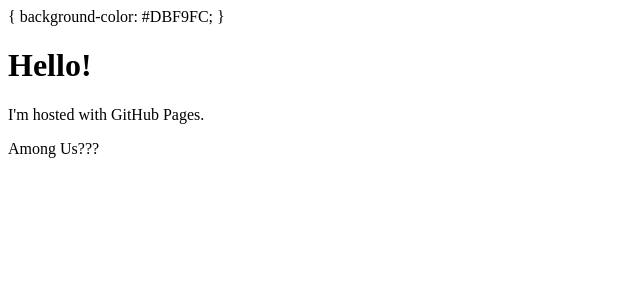
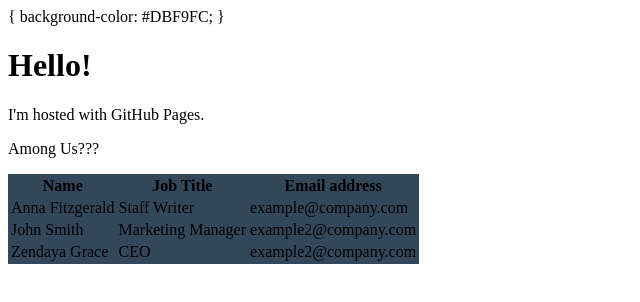
Before and after one commit to LoanDot/LoanDot.github.io, a plain HTML site: page index.html in a window 1280 px wide. Shown: the whole page, without its empty margins (0-640 px from the left). Drawn offline with Linux system fonts and the light colour scheme.

Commit message:
Update index.html

```diff
--- a/index.html
+++ b/index.html
@@ -9,3 +9,26 @@
     <p>Among Us???</p>
     </body>
 </html>
+
+<table style="background-color:#33475b">
+    <tr>
+    <th>Name</th>
+    <th>Job Title</th>
+    <th>Email address</th>
+    </tr>
+    <tr>
+    <td>Anna Fitzgerald</td>
+    <td>Staff Writer</td>
+    <td>example@company.com</td>
+    </tr>
+    <tr>
+    <td>John Smith</td>
+    <td>Marketing Manager</td>
+    <td>example2@company.com</td>
+    </tr>
+    <tr>
+    <td>Zendaya Grace</td>
+    <td>CEO</td>
+    <td>example2@company.com</td>
+    </tr>
+    </table>
```
